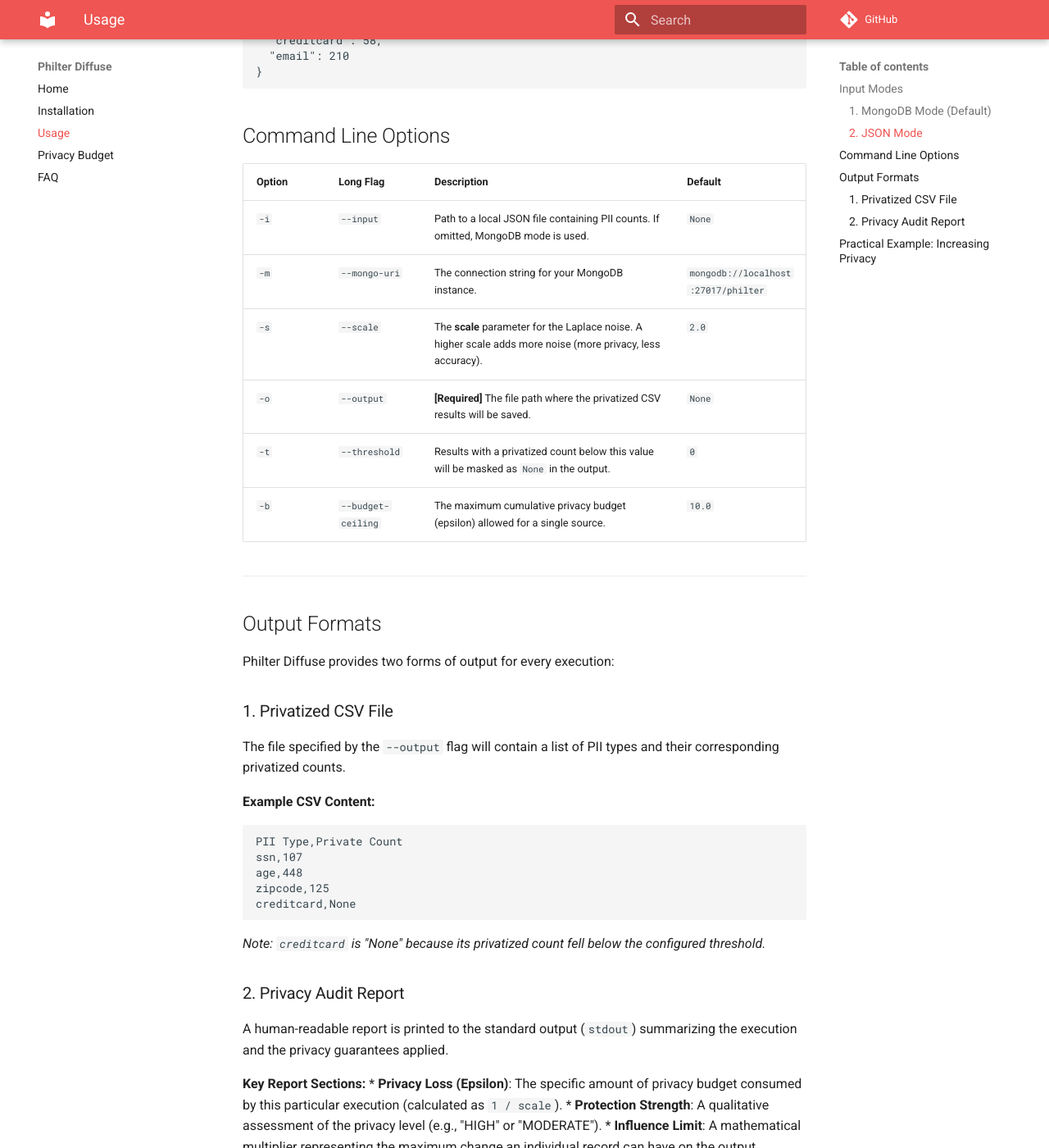
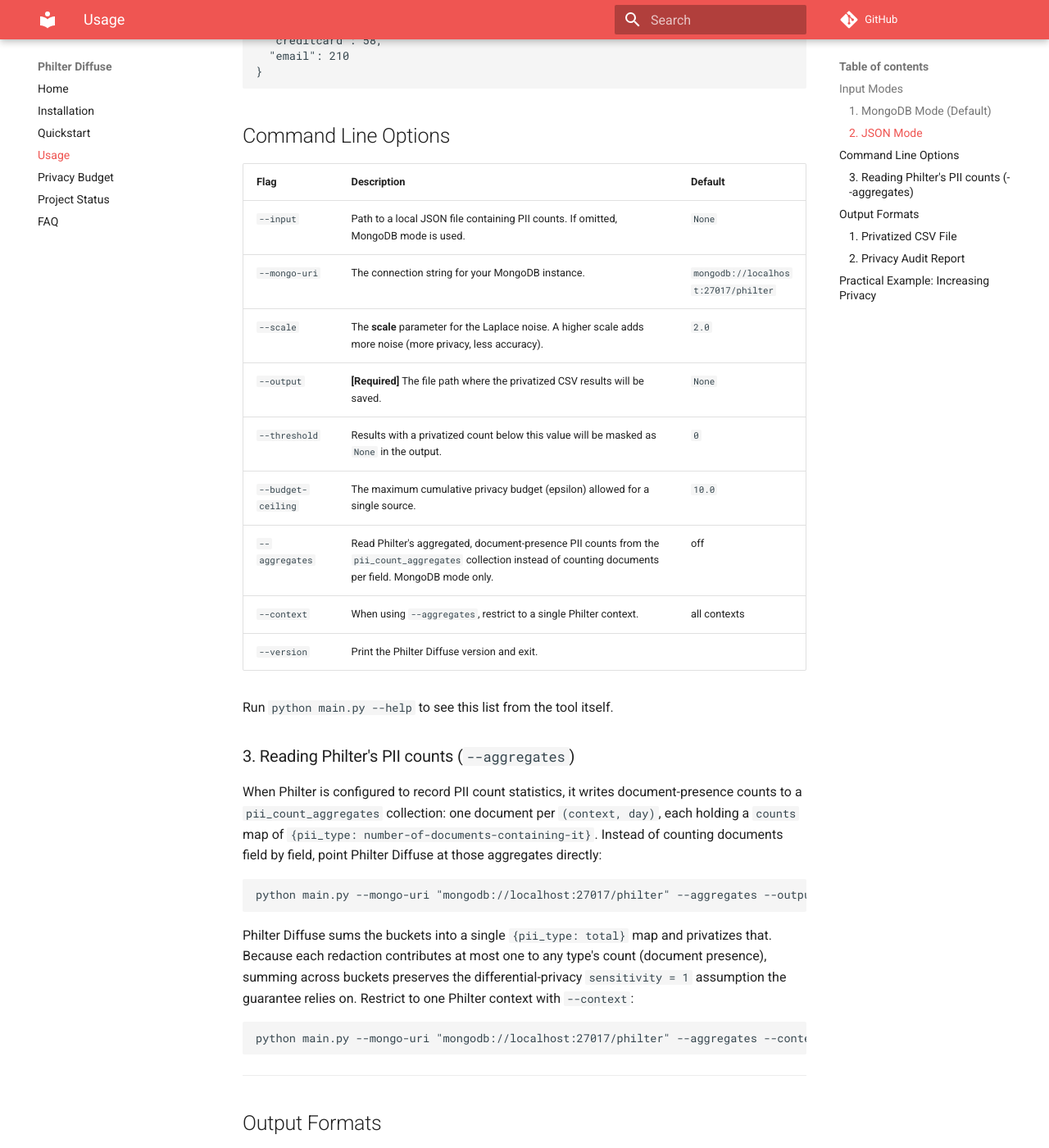
Before and after one commit to philterd/philterdiffuse, an MkDocs documentation site: the page built from docs/docs/usage.md, in a window 1280 px wide and 1400 px high, scrolled down 1025 px. Shown: the whole window at 82% size. Built offline with MkDocs 1.6.1 and Material for MkDocs 9.7.7, drawn with Linux system fonts in a browser that asks for light colours; comment, search, counter and statistics services are not loaded.

Commit message:
Updating docs and adding version.

````diff
--- a/docs/docs/usage.md
+++ b/docs/docs/usage.md
@@ -39,14 +39,33 @@
 
 ## Command Line Options
 
-| Option | Long Flag | Description | Default |
-| :--- | :--- | :--- | :--- |
-| `-i` | `--input` | Path to a local JSON file containing PII counts. If omitted, MongoDB mode is used. | `None` |
-| `-m` | `--mongo-uri` | The connection string for your MongoDB instance. | `mongodb://localhost:27017/philter` |
-| `-s` | `--scale` | The **scale** parameter for the Laplace noise. A higher scale adds more noise (more privacy, less accuracy). | `2.0` |
-| `-o` | `--output` | **[Required]** The file path where the privatized CSV results will be saved. | `None` |
-| `-t` | `--threshold` | Results with a privatized count below this value will be masked as `None` in the output. | `0` |
-| `-b` | `--budget-ceiling` | The maximum cumulative privacy budget (epsilon) allowed for a single source. | `10.0` |
+| Flag | Description | Default |
+| :--- | :--- | :--- |
+| `--input` | Path to a local JSON file containing PII counts. If omitted, MongoDB mode is used. | `None` |
+| `--mongo-uri` | The connection string for your MongoDB instance. | `mongodb://localhost:27017/philter` |
+| `--scale` | The **scale** parameter for the Laplace noise. A higher scale adds more noise (more privacy, less accuracy). | `2.0` |
+| `--output` | **[Required]** The file path where the privatized CSV results will be saved. | `None` |
+| `--threshold` | Results with a privatized count below this value will be masked as `None` in the output. | `0` |
+| `--budget-ceiling` | The maximum cumulative privacy budget (epsilon) allowed for a single source. | `10.0` |
+| `--aggregates` | Read Philter's aggregated, document-presence PII counts from the `pii_count_aggregates` collection instead of counting documents per field. MongoDB mode only. | off |
+| `--context` | When using `--aggregates`, restrict to a single Philter context. | all contexts |
+| `--version` | Print the Philter Diffuse version and exit. | |
+
+Run `python main.py --help` to see this list from the tool itself.
+
+### 3. Reading Philter's PII counts (`--aggregates`)
+
+When Philter is configured to record PII count statistics, it writes document-presence counts to a `pii_count_aggregates` collection: one document per `(context, day)`, each holding a `counts` map of `{pii_type: number-of-documents-containing-it}`. Instead of counting documents field by field, point Philter Diffuse at those aggregates directly:
+
+```bash
+python main.py --mongo-uri "mongodb://localhost:27017/philter" --aggregates --output privatized_counts.csv
+```
+
+Philter Diffuse sums the buckets into a single `{pii_type: total}` map and privatizes that. Because each redaction contributes at most one to any type's count (document presence), summing across buckets preserves the differential-privacy `sensitivity = 1` assumption the guarantee relies on. Restrict to one Philter context with `--context`:
+
+```bash
+python main.py --mongo-uri "mongodb://localhost:27017/philter" --aggregates --context billing --output privatized_counts.csv
+```
 
 ---
 
--- a/docs/mkdocs.yml
+++ b/docs/mkdocs.yml
@@ -13,6 +13,8 @@
 nav:
   - Home: index.md
   - Installation: installation.md
+  - Quickstart: quickstart.md
   - Usage: usage.md
   - Privacy Budget: privacy-budget.md
+  - Project Status: status.md
   - FAQ: faq.md
````
Also changed, not shown: docs/docs/index.md (+5 -0 lines), docs/docs/quickstart.md (added, +118 -0 lines), docs/docs/status.md (added, +34 -0 lines), main.py (+38 -2 lines), test_main.py (+25 -0 lines), README.md.
